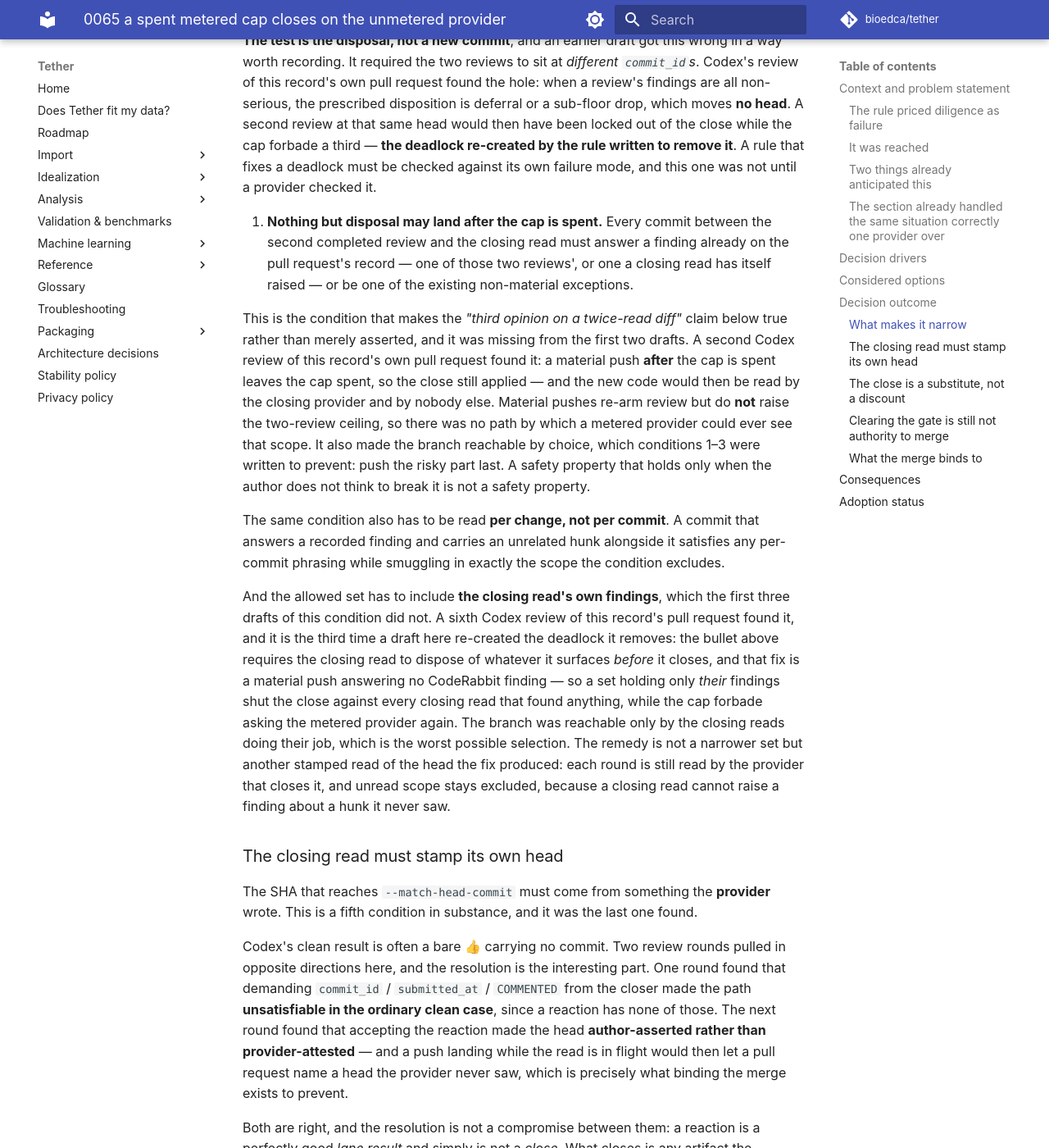
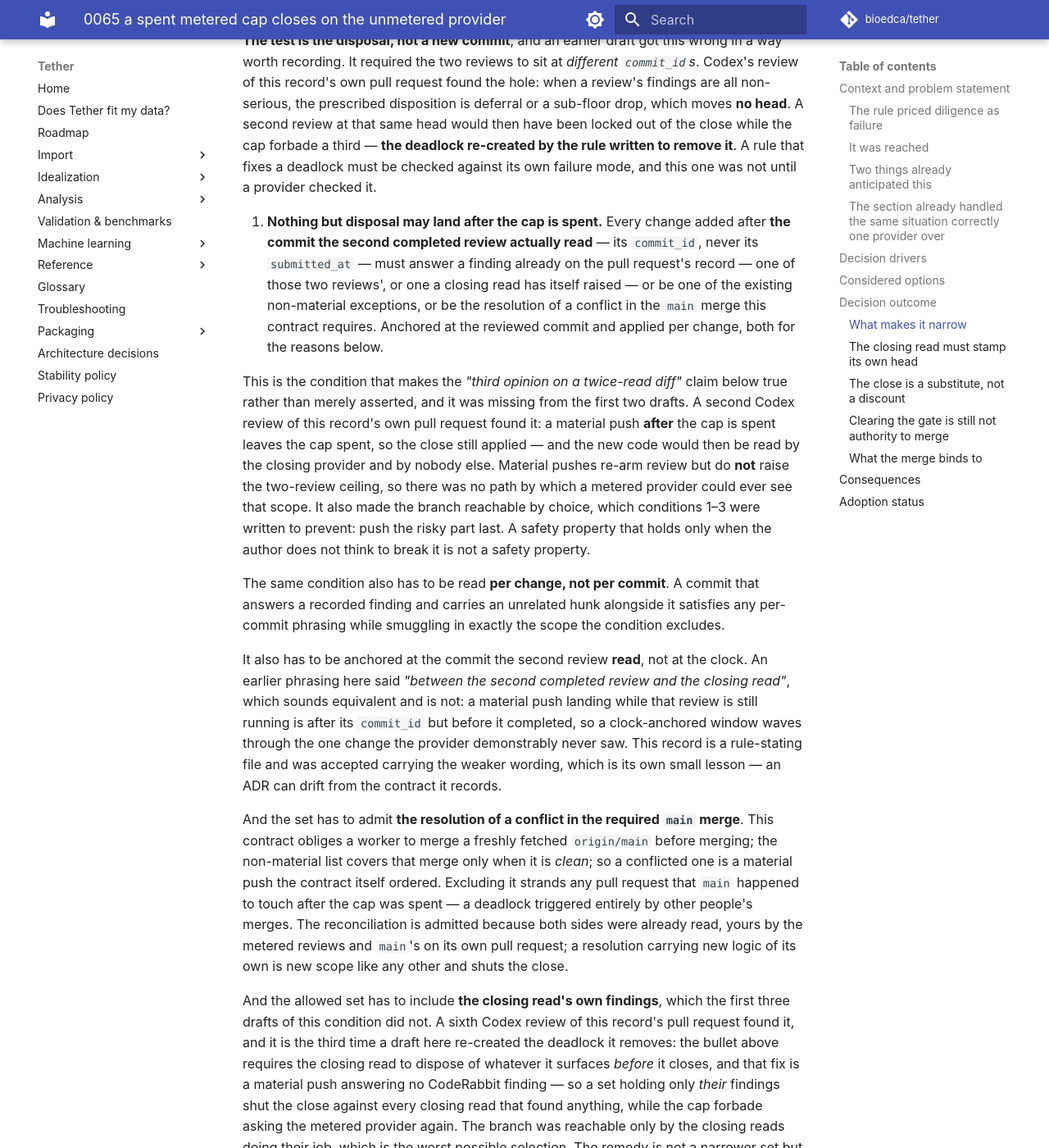
Before and after one commit to bioedca/tether, an MkDocs documentation site: the page built from docs/adr/0065-a-spent-metered-cap-closes-on-the-unmetered-provider.md, in a window 1280 px wide and 1400 px high, scrolled down 4318 px. Shown: the whole window at 82% size. Built offline with MkDocs 1.6.1 and Material for MkDocs 9.7.7, drawn with Linux system fonts in a browser that asks for light colours; comment, search, counter and statistics services are not loaded; the version menu is left out.

Commit message:
fix(agents): admit the conflict resolution this contract orders you to make
Codex round 11, one P1 and one P2. Neither is about the mechanism the previous
commit deleted, which is the first evidence that the restructure held.

P1, and a deadlock nobody on the branch could avoid: §Concurrent GitHub Flow
REQUIRES merging a freshly fetched origin/main and resolving it before merge.
The non-material list covers that merge only when it is CLEAN. So a conflicted
one is a material push the contract itself ordered -- and condition 4 then
rejected it, since resolving a conflict answers no finding and is no listed
exception, while the cap forbade another metered read. Any PR that main happened
to touch after its cap was spent was stranded, by other people's merges rather
than by anything it did.

The allowed set now admits the resolution, and only the reconciliation: both
sides were already read -- yours by the two metered reviews, main's on its own
pull request -- so reconciling them introduces no scope, and the closing read
reads the result. A resolution carrying new logic of its own is new scope like
any other, the close is shut, and the PR goes to the maintainer.

P2, fixed rather than deferred because ADRs are rule-stating files and this one
is the record OF this condition: ADR-0065 phrased the scope freeze as "every
commit between the second completed review and the closing read". That is
clock-anchored, and the operative rule is anchored at the commit the second
review READ -- so the ADR waved through a material push landing while that
review was still in flight, which is the one change the provider demonstrably
never saw. Fixed, and recorded as its own small lesson: an ADR can drift from
the contract it records, and this one was accepted carrying the weaker wording.

CONTRIBUTING.md and the PR template carry both changes.

Local gates: 2938 passed, 19 skipped, 34 deselected; mkdocs --strict green.

```diff
--- a/docs/adr/0065-a-spent-metered-cap-closes-on-the-unmetered-provider.md
+++ b/docs/adr/0065-a-spent-metered-cap-closes-on-the-unmetered-provider.md
@@ -158,10 +158,12 @@ an agent's account of its own reasoning:
    deadlock must be checked against its own failure mode, and this one was not until a provider
    checked it.
 
-4. **Nothing but disposal may land after the cap is spent.** Every commit between the second
-   completed review and the closing read must answer a finding already on the pull request's
-   record — one of those two reviews', or one a closing read has itself raised — or be one of
-   the existing non-material exceptions.
+4. **Nothing but disposal may land after the cap is spent.** Every change added after **the commit
+   the second completed review actually read** — its `commit_id`, never its `submitted_at` — must
+   answer a finding already on the pull request's record — one of those two reviews', or one a
+   closing read has itself raised — or be one of the existing non-material exceptions, or be the
+   resolution of a conflict in the `main` merge this contract requires. Anchored at the reviewed
+   commit and applied per change, both for the reasons below.
 
    This is the condition that makes the *"third opinion on a twice-read diff"* claim below true
    rather than merely asserted, and it was missing from the first two drafts. A second Codex review
@@ -176,6 +178,22 @@ an agent's account of its own reasoning:
    The same condition also has to be read **per change, not per commit**. A commit that answers a
    recorded finding and carries an unrelated hunk alongside it satisfies any per-commit phrasing
    while smuggling in exactly the scope the condition excludes.
+
+   It also has to be anchored at the commit the second review **read**, not at the clock. An earlier
+   phrasing here said *"between the second completed review and the closing read"*, which sounds
+   equivalent and is not: a material push landing while that review is still running is after its
+   `commit_id` but before it completed, so a clock-anchored window waves through the one change the
+   provider demonstrably never saw. This record is a rule-stating file and was accepted carrying the
+   weaker wording, which is its own small lesson — an ADR can drift from the contract it records.
+
+   And the set has to admit **the resolution of a conflict in the required `main` merge**. This
+   contract obliges a worker to merge a freshly fetched `origin/main` before merging; the
+   non-material list covers that merge only when it is *clean*; so a conflicted one is a material
+   push the contract itself ordered. Excluding it strands any pull request that `main` happened to
+   touch after the cap was spent — a deadlock triggered entirely by other people's merges. The
+   reconciliation is admitted because both sides were already read, yours by the metered reviews and
+   `main`'s on its own pull request; a resolution carrying new logic of its own is new scope like any
+   other and shuts the close.
 
    And the allowed set has to include **the closing read's own findings**, which the first three
    drafts of this condition did not. A sixth Codex review of this record's pull request found it,
```
Also changed, not shown: AGENTS.md (+11 -1 lines), CONTRIBUTING.md (+5 -1 lines), .github/pull_request_template.md.
